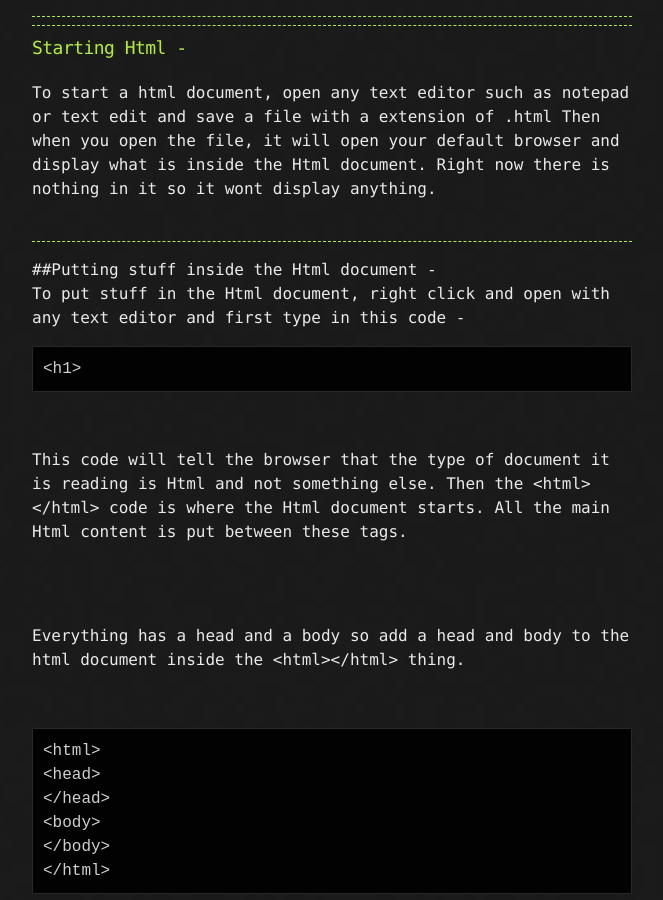
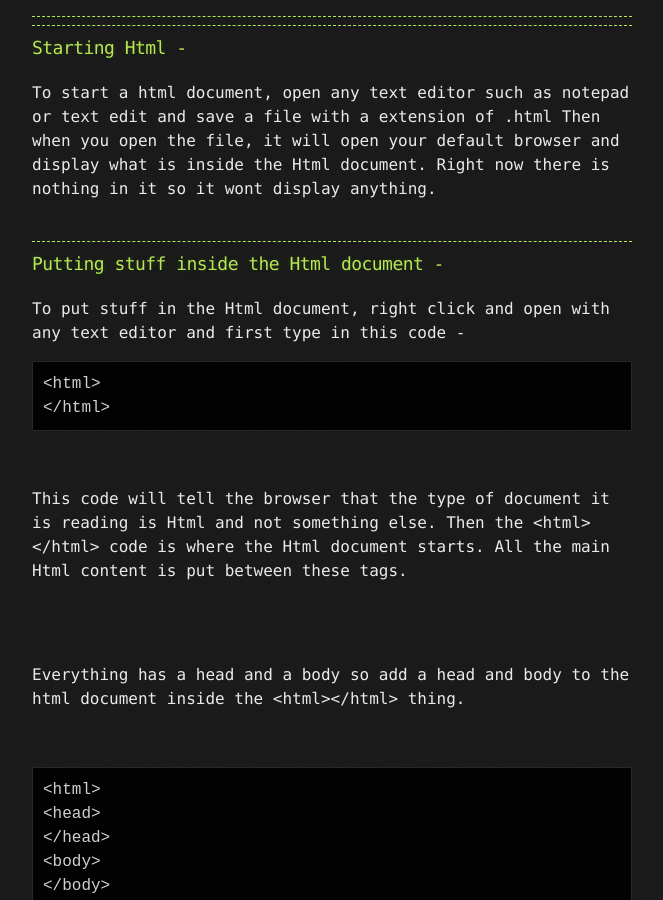
Before and after one commit to Pranked3/shaankmahajan.github.io, a Jekyll site: the page built from html-lessons.md, in a window 1280 px wide and 900 px high, scrolled down 631 px. Shown: the whole window, without its empty margins (308-971 px from the left). Built offline with Jekyll 4.4.1, drawn with Linux system fonts in a browser that asks for light colours; the repository's description, which GitHub fills in, is left out.

Commit message:
change41' '

````diff
--- a/html-lessons.md
+++ b/html-lessons.md
@@ -26,14 +26,16 @@ Then when you open the file, it will open your default browser and display what
 <br />
 <hr />
 
-##[](#header-2)Putting stuff inside the Html document -
-<br  />
+### [](#header-3)Putting stuff inside the Html document -
+
 To put stuff in the Html document, right click and open with any text editor and first type in this code -
 <br />
 
 ```
-<h1>
+<html>
+</html>
 ```
+
 <br />
 
 This code will tell the browser that the type of document it is reading is Html and not something else. Then the <html></html> code is where the Html document starts. All the main Html content is put between these tags.
@@ -44,7 +46,6 @@ This code will tell the browser that the type of document it is reading is Html
 Everything has a head and a body so add a head and body to the html document inside the <html></html> thing.
 
 <br />
-
 ```
 <html>
 <head>
@@ -53,7 +54,6 @@ Everything has a head and a body so add a head and body to the html document ins
 </body>
 </html>
 ```
-
 <br />
 The <> and </> signs are used to define how the content in them is displayed on the screen like a big or small text or a hyperlink. Nearly everything has a duplicate in this Html document because Html nearly every html thing (element) has a opening **_tag_** and a closing **_tag_**. This is done so that the browser knows when to stop the data inside the tags like a change of color or font size. The closing tag has a  / before the name of the tag.
 <br />
````
